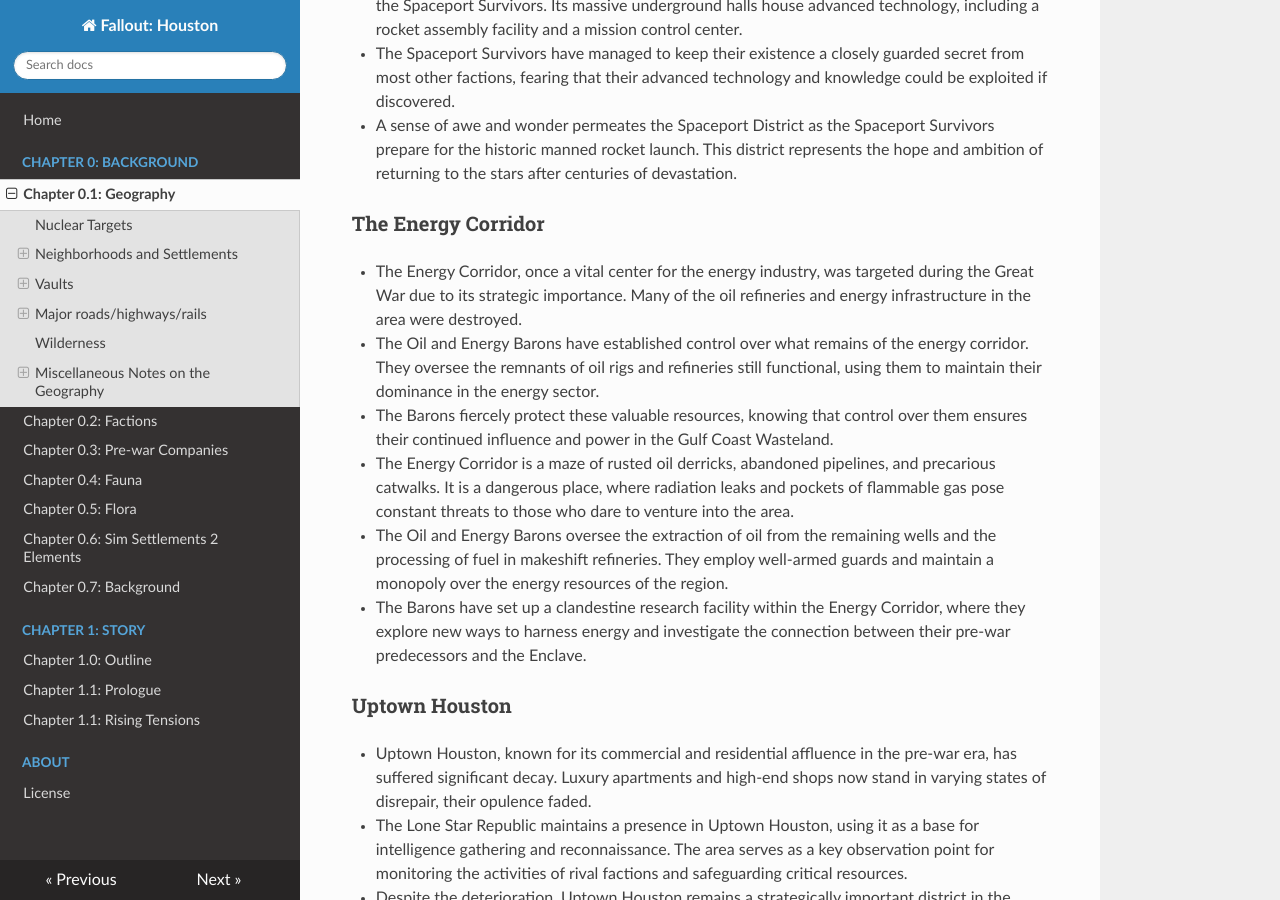
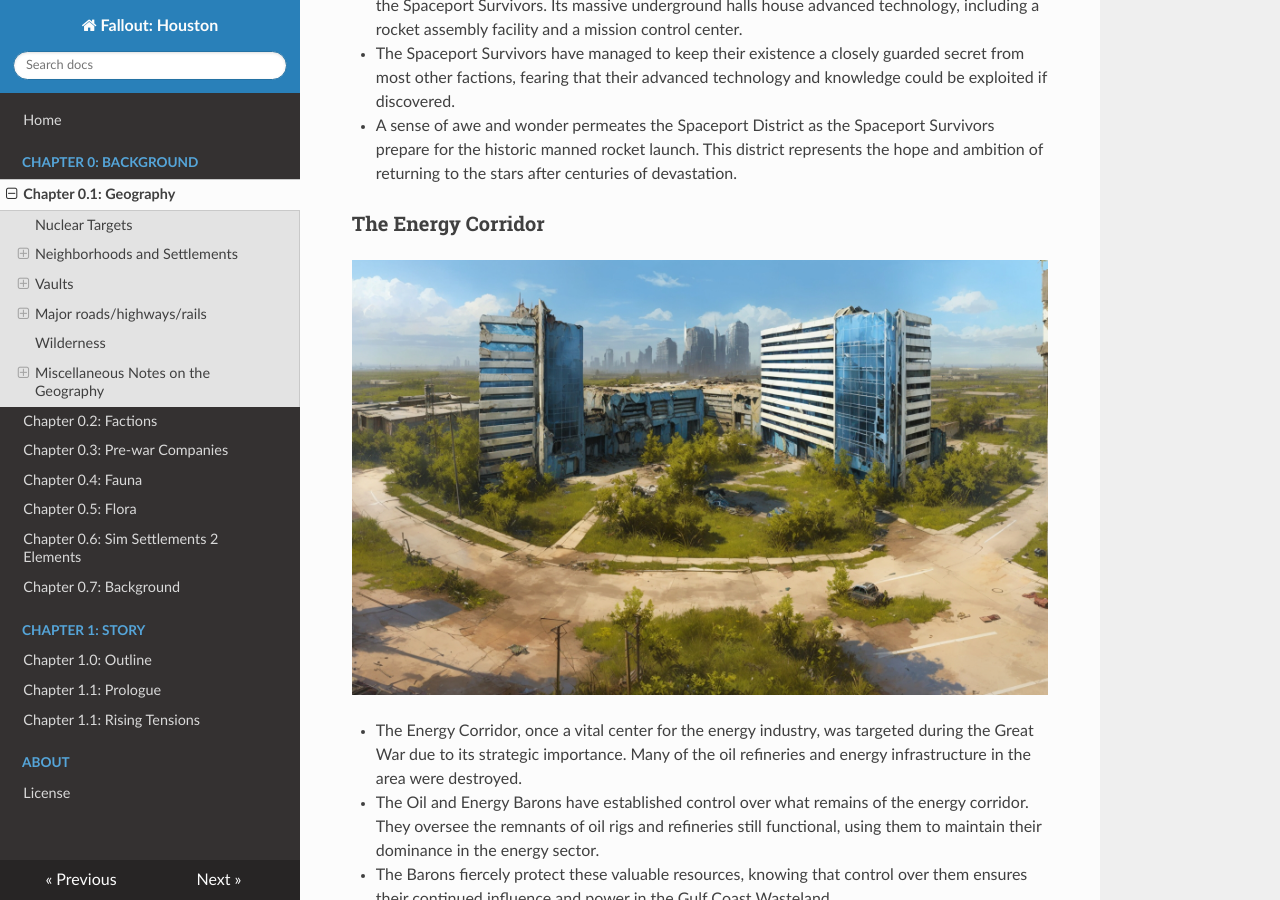
Before and after one commit to qthequartermasterman/fallout-houston-campaign, an MkDocs documentation site: the page built from docs/0-Background/geography.md, in a window 1280 px wide and 900 px high, scrolled down 4697 px. Built offline with MkDocs 1.6.1, drawn with Linux system fonts in a browser that asks for light colours; nearby versions of some CDN libraries.

Commit message:
feat: update energy corridor image

```diff
--- a/docs/0-Background/geography.md
+++ b/docs/0-Background/geography.md
@@ -131,6 +131,8 @@
   devastation.
 
 ### The Energy Corridor
+
+![Energy Corridor](../Assets/energy-corridor-ruins.jpeg)
 
 - The Energy Corridor, once a vital center for the energy industry, was targeted during the Great War due to its
   strategic importance. Many of the oil refineries and energy infrastructure in the area were destroyed.
```
Also changed, not shown: docs/Assets/energy-corridor-ruins.jpeg (added).
